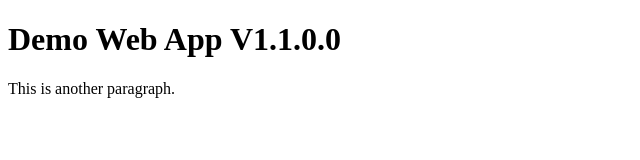
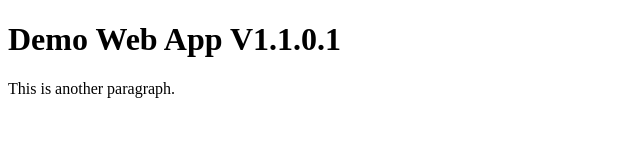
Before and after one commit to kailasmahajan/webappdemorepo, a plain HTML site: page index.html in a window 1280 px wide. Shown: the full height of the page, 0-640 px from the left. Drawn offline with Linux system fonts and the light colour scheme.

Commit message:
Update index.html

```diff
--- a/index.html
+++ b/index.html
@@ -2,7 +2,7 @@
 <html>
 <body>
 
-<h1>Demo Web App V1.1.0.0 </h1>
+<h1>Demo Web App V1.1.0.1 </h1>
 <p>This is another paragraph.</p>
 
 </body>
```
